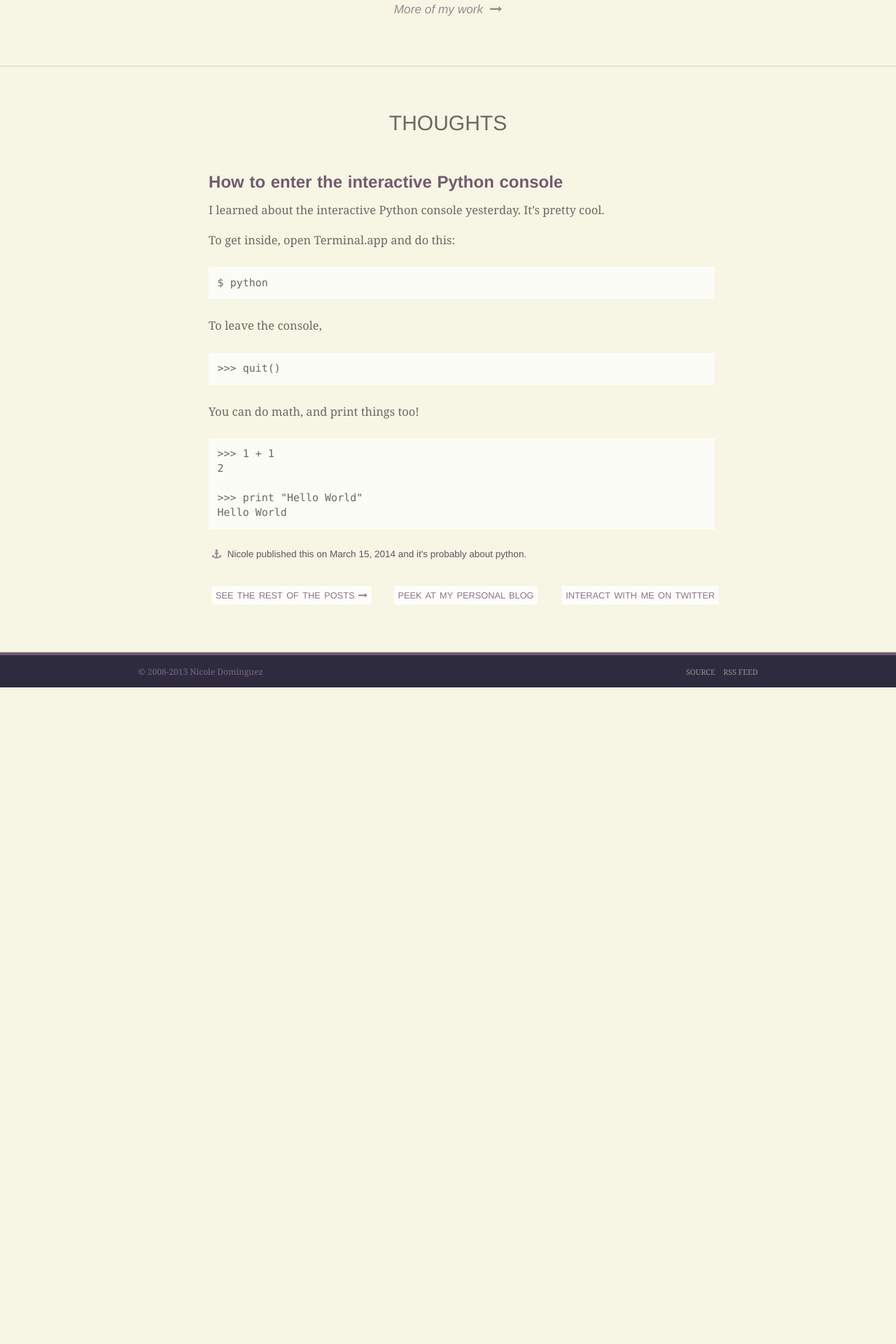
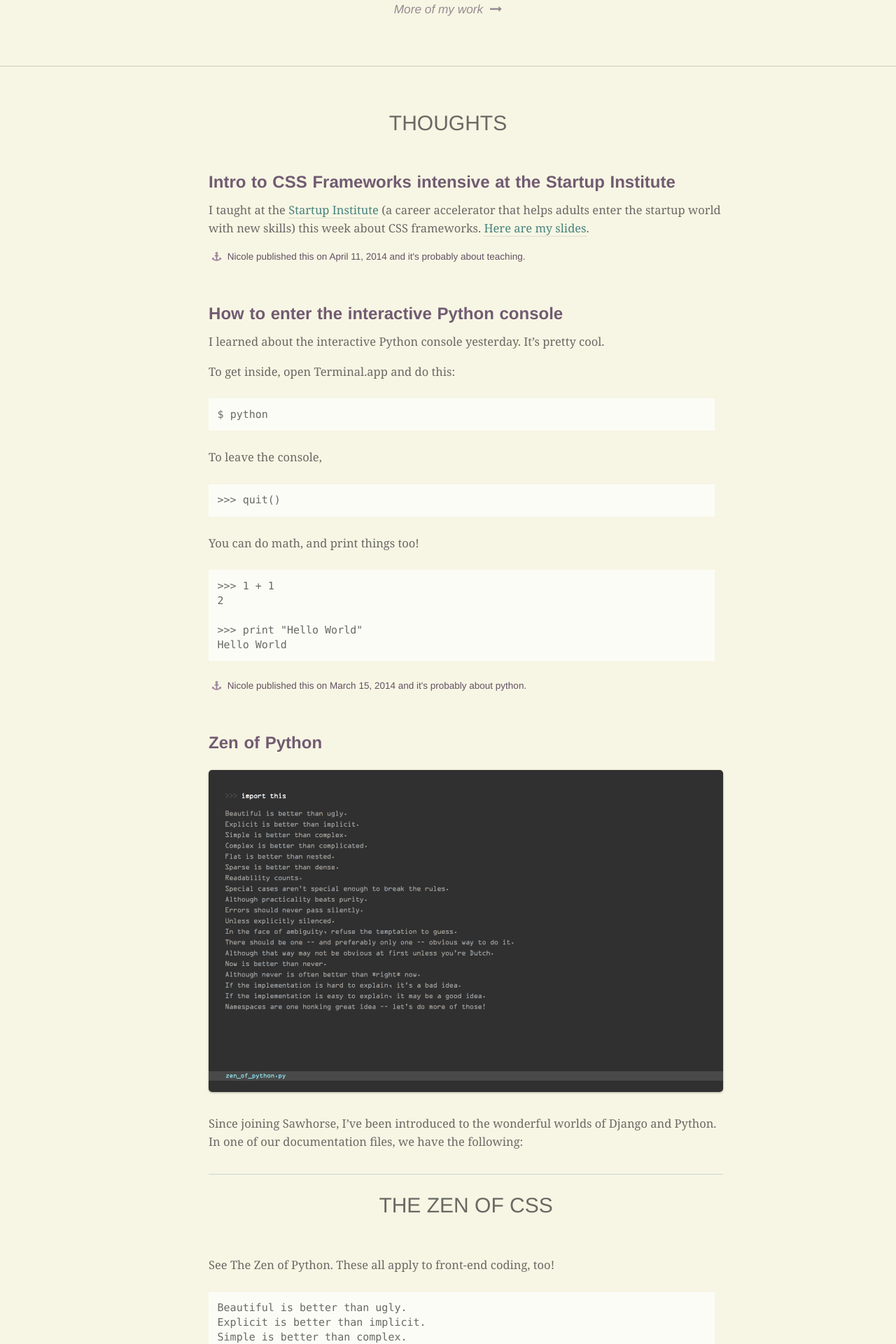
Before and after one commit to sodevious/sodevious.github.io, a Jekyll site: the page built from index.html, in a window 1280 px wide. Shown: the part 1658-3578 px from the top of the page at 70% size. Built offline with Jekyll 4.4.1, drawn with Linux system fonts in a browser that asks for light colours; nearby versions of some CDN libraries; Markdown is read by kramdown in place of the engine named in the settings; before the commit the page ends 2640 px from its top, so only the background shows below that; some of the changed text lies outside the part shown.

Commit message:
add post

```diff
--- a/_includes/footer.html
+++ b/_includes/footer.html
@@ -4,6 +4,7 @@
     <p><a href="https://github.com/sodevious/sodevious.github.io">Source</a> <a href="/feed.xml">RSS Feed</a> <!-- <a href="#">Colophon</a> <a href="#">Style guide</a>--></p>
 </div>
 </footer>
+    <script type="text/javascript" src="/assets/nicole.js"></script>
 {% include analytics.html %}
 </body>
 </html>
--- a/_includes/head.html
+++ b/_includes/head.html
@@ -21,5 +21,7 @@
     <meta name="google-site-verification" content="af0x8lMFq5Izj7MNfhrGXiObtaPCSo4QrON2DW8BjIM" />
     <script type="text/javascript" src="//use.typekit.net/kna6wrw.js"></script>
     <script type="text/javascript">try{Typekit.load();}catch(e){}</script>
+        <script type="text/javascript" src="http://code.jquery.com/jquery-2.1.0.min.js"></script>
+
 </head>
 <body>
--- a/_includes/thoughts.html
+++ b/_includes/thoughts.html
@@ -2,7 +2,7 @@
     <div class="container">
         <h2>Thoughts</h2>
 
-        {% for post in site.categories['thoughts'] limit: 1 %}
+        {% for post in site.categories['thoughts'] limit: 3 %}
         <article>
             <h3><a href="{{post.url}}">{{post.title}}</a></h3>
             {{ post.content }}
@@ -10,6 +10,7 @@
                 <a href="{{post.url}}"><i class="icon-anchor"></i></a> Nicole published this on {{ post.date | date: "%B %e, %Y"  }} and it's probably about {{ post.tag }}.
             </div>
         </article>
+
         {% endfor %}
 
         <aside>
--- /dev/null
+++ b/_posts/2014-04-11-teaching-css-frameworks.md
@@ -0,0 +1,10 @@
+---
+layout: post
+title:  "Intro to CSS Frameworks intensive at the Startup Institute"
+date:   2014-04-11 19:11:02
+categories: thoughts
+tag: teaching
+---
+
+
+I taught at the [Startup Institute](http://startupinstitute.com) (a career accelerator that helps adults enter the startup world with new skills) this week about CSS frameworks. [Here are my slides](http://nicoledominguez.com/intro-to-css-frameworks/).
--- /dev/null
+++ b/assets/nicole.js
@@ -0,0 +1,12 @@
+$(document).ready(function() {
+    $.get('http://www.codecademy.com/', function(data) {
+        $("#data").text(data);
+    });
+// Make your API request:
+var apiUrl = "http://www.codecademy.com/";
+//put the correct method where the underscore is:
+$.get(apiUrl, function(data) {
+
+});
+
+});
--- a/assets/sass/_site.scss
+++ b/assets/sass/_site.scss
@@ -222,7 +222,9 @@ section[role="blog"] {
     @include span-columns(12);
     @include at-breakpoint($narrow-tablet) { @include span-columns(10,12); @include pre(1); }
   }
-
+  article {
+    margin-bottom: 35px;
+  }
   h3 {
     margin-bottom: $gutter/2.5;
     font-family: $sans-font;
--- a/assets/stylesheets/app.css
+++ b/assets/stylesheets/app.css
@@ -743,6 +743,9 @@ section[role="blog"] article, section[role="blog"] aside {
     margin-left: 11.36364%;
   }
 }
+section[role="blog"] article {
+  margin-bottom: 35px;
+}
 section[role="blog"] h3 {
   margin-bottom: 10px;
   font-family: "effra", "Proxima Nova", "Helvetica Neue", sans-serif;
--- /dev/null
+++ b/js.html
@@ -0,0 +1,6 @@
+---
+layout: page
+title: hey
+---
+
+<b>hi</b>
```
